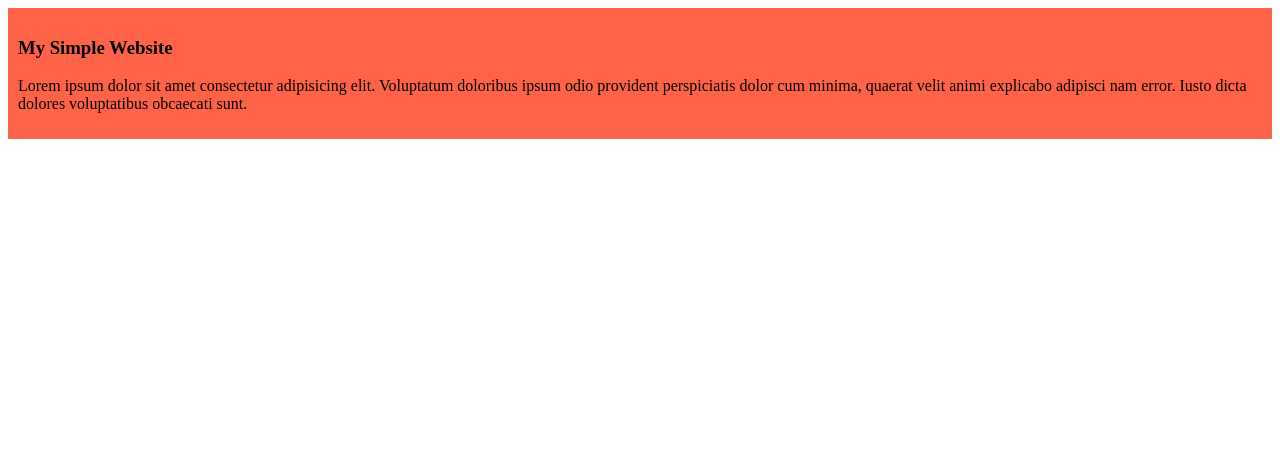
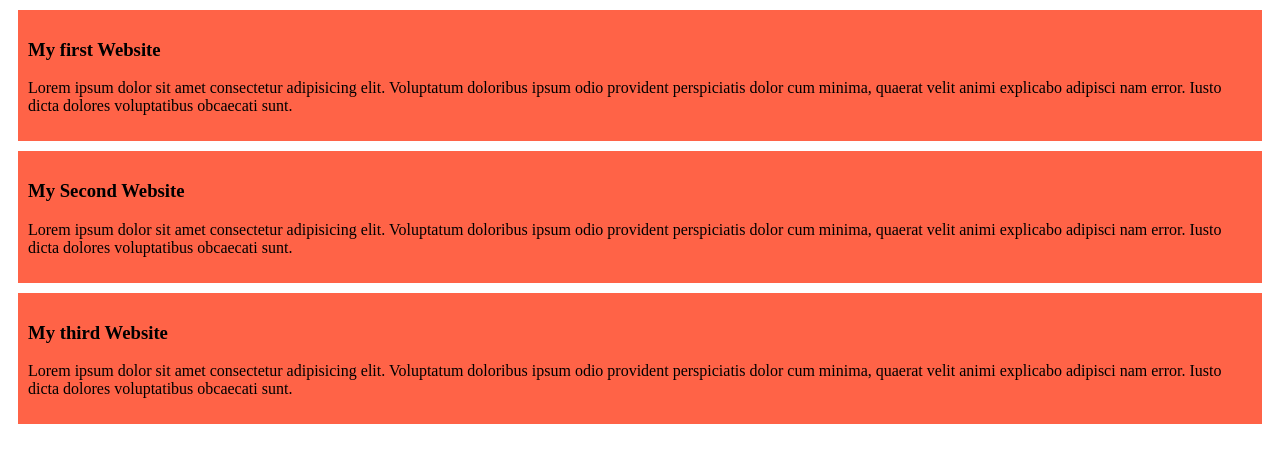
Before and after one commit to AshadulAraf12/my-simple-website, a plain HTML site: page index.html in a window 1280 px wide. Drawn offline with Linux system fonts and the light colour scheme.

Commit message:
added the second and the third blog

```diff
--- a/index.html
+++ b/index.html
@@ -8,7 +8,15 @@
 </head>
 <body>
     <div>
-    <h3>My Simple Website</h3>
+    <h3>My first Website</h3>
+    <p>Lorem ipsum dolor sit amet consectetur adipisicing elit. Voluptatum doloribus ipsum odio provident perspiciatis dolor cum minima, quaerat velit animi explicabo adipisci nam error. Iusto dicta dolores voluptatibus obcaecati sunt.</p>
+    </div>
+    <div>
+    <h3>My Second Website</h3>
+    <p>Lorem ipsum dolor sit amet consectetur adipisicing elit. Voluptatum doloribus ipsum odio provident perspiciatis dolor cum minima, quaerat velit animi explicabo adipisci nam error. Iusto dicta dolores voluptatibus obcaecati sunt.</p>
+    </div>
+    <div>
+    <h3>My third Website</h3>
     <p>Lorem ipsum dolor sit amet consectetur adipisicing elit. Voluptatum doloribus ipsum odio provident perspiciatis dolor cum minima, quaerat velit animi explicabo adipisci nam error. Iusto dicta dolores voluptatibus obcaecati sunt.</p>
     </div>
 </body>
--- a/styles/blogs.css
+++ b/styles/blogs.css
@@ -1,4 +1,5 @@
 div{
     background-color: tomato;
     padding: 10px;
+    margin: 10px;
 }
```
